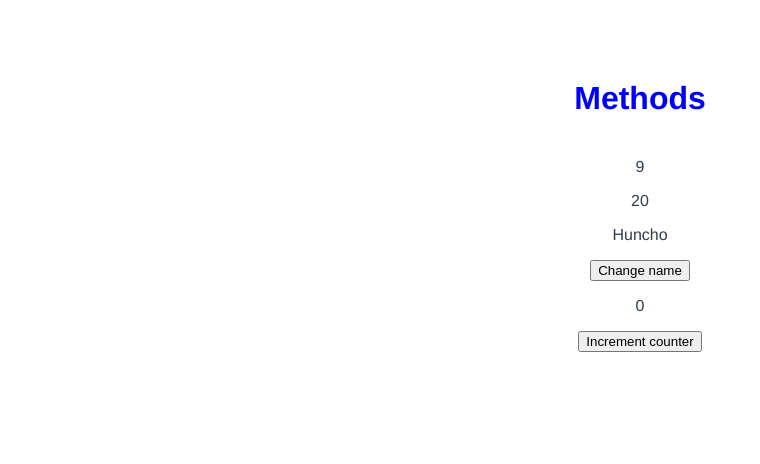
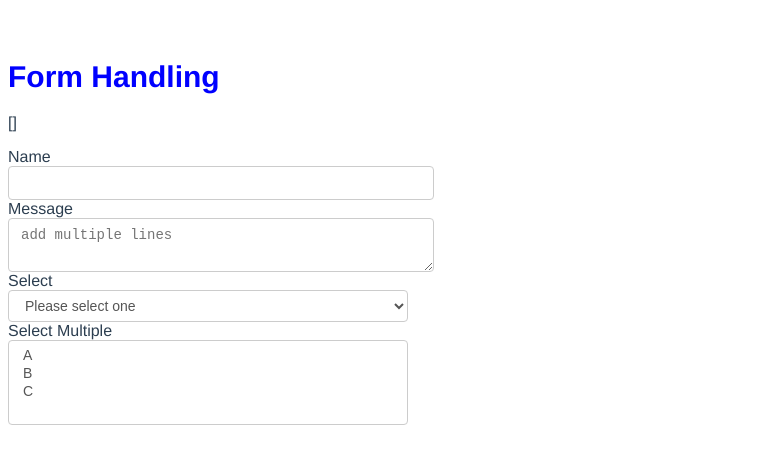
Before and after one commit to DerrickMbugua/vue-refresher, a Vue app: page / in a window 1280 px wide. Shown: the top 464 px of the page, without its empty margins (0-760 px from the left). Built offline with nearby package versions, Linux system fonts and the light colour scheme.

Commit message:
feat: form handling

```diff
--- a/src/App.vue
+++ b/src/App.vue
@@ -1,44 +1,59 @@
 <template>
-<h1 :style="headerStyling">Methods</h1>
-<p>{{ add(2,3,4) }}</p>
-<p>{{ multipy(5) }}</p>
-<p>{{ name }}</p>
-<button @click="changeName($event), increment($event)">Change name</button>
-<p>{{ count }}</p>
-<button v-on:click="increment">Increment counter</button>
+  <h1 :style="headerStyling">Form Handling</h1>
+  <form>
+    <p>{{ formValues.name }}</p>
+    <p>{{ formValues.message }}</p>
+    <p>{{ formValues.selected }}</p>
+    <p>{{ formValues.multiple }}</p>
+    <div>
+      <label for="name">Name</label>
+      <input type="text" v-model="formValues.name" />
+    </div>
+    <div>
+      <label for="message">Message</label>
+      <textarea
+        v-model="formValues.message"
+        placeholder="add multiple lines"
+      ></textarea>
+    </div>
+    <div>
+      <label for="message">Select</label>
+      <select v-model="formValues.selected">
+        <option disabled value="">Please select one</option>
+        <option value="A">A</option>
+        <option value="B">B</option>
+        <option value="C">C</option>
+      </select>
+    </div>
+    <div>
+      <label for="message">Select Multiple</label>
+      <select multiple v-model="formValues.multiple">
+        <option value="A">A</option>
+        <option value="B">B</option>
+        <option value="C">C</option>
+      </select>
+    </div>
+  </form>
 </template>
 
 <script>
-
-
 export default {
-
   data() {
     return {
       headerStyling: {
-        color: 'blue',
-        padding: '20px'
+        color: "blue",
+        fontSize: "30px",
       },
-      base: 4,
-      name: 'Huncho',
-      count: 0
-    }
+      formValues: {
+        name: "",
+        message: "",
+        selected: "",
+        multiple: [],
+      },
+    };
   },
-  methods: {
-    add(a,b,c) {
-      return a+b+c
-    },
-    multipy(num){
-      return num * this.base
-    },
-    increment(){
-      this.count++
-    },
-    changeName(){
-      this.name = 'Sparta'
-    }
-  }
-}
+  methods: {},
+};
 </script>
 
 <style>
@@ -46,9 +61,32 @@ export default {
   font-family: Avenir, Helvetica, Arial, sans-serif;
   -webkit-font-smoothing: antialiased;
   -moz-osx-font-smoothing: grayscale;
-  text-align: center;
+  /* text-align: center; */
   color: #2c3e50;
   margin-top: 60px;
 }
-
+abel {
+  font-weight: bold;
+  display: flex;
+  margin-bottom: 5px;
+}
+input + label {
+  font-weight: bold;
+  display: inline-flex;
+  margin-right: 20px;
+}
+input[type="text"],
+textarea,
+select {
+  display: block;
+  width: 400px;
+  padding: 6px 12px;
+  font-size: 14px;
+  line-height: 1.42857143;
+  color: #555;
+  background-color: #fff;
+  background-image: none;
+  border: 1px solid #ccc;
+  border-radius: 4px;
+}
 </style>
```
